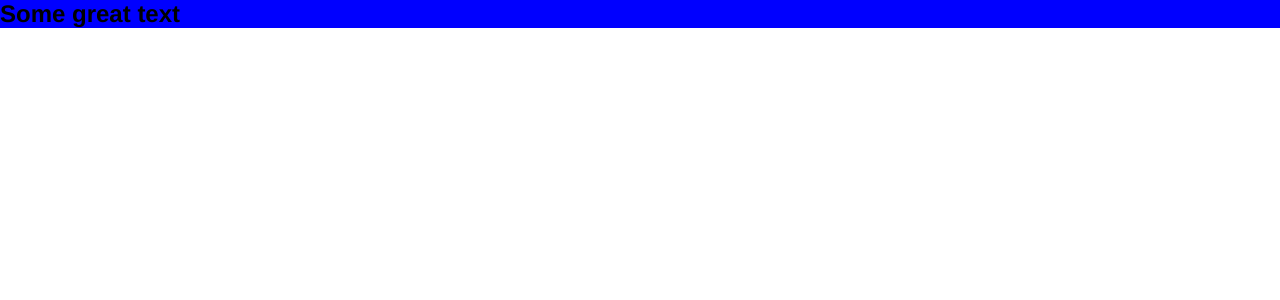
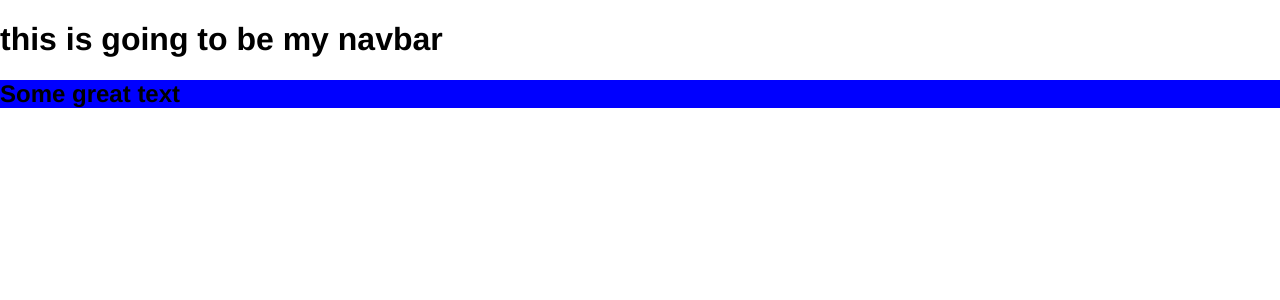
Before and after one commit to vmwhoami/vuecli, a Vue app: page / in a window 1280 px wide. Shown: the top 300 px of the page. Built offline with nearby package versions, Linux system fonts and the light colour scheme.

Commit message:
Add navbar component

```diff
--- a/src/App.vue
+++ b/src/App.vue
@@ -1,14 +1,17 @@
 <template>
+<Navbar/>
   <NewComponent msg="Some great text" />
 </template>
 
 <script>
 import NewComponent from './components/NewComponent.vue';
+import Navbar from './components/navbar.vue';
 
 export default {
   name: 'App',
   components: {
     NewComponent,
+    Navbar,
   },
 };
 </script>
--- /dev/null
+++ b/src/components/navbar.vue
@@ -0,0 +1,18 @@
+<template>
+  <h1>this is going to be my navbar</h1>
+</template>
+
+<script>
+export default {
+  name: 'navbar',
+};
+</script>
+
+<style  scoped>
+.container {
+  background-color: blue;
+}
+h2 {
+  margin: 0;
+}
+</style>
```
Also changed, not shown: .prettierrc.js, 1 other file (tests, documents, lock files or other folders).
